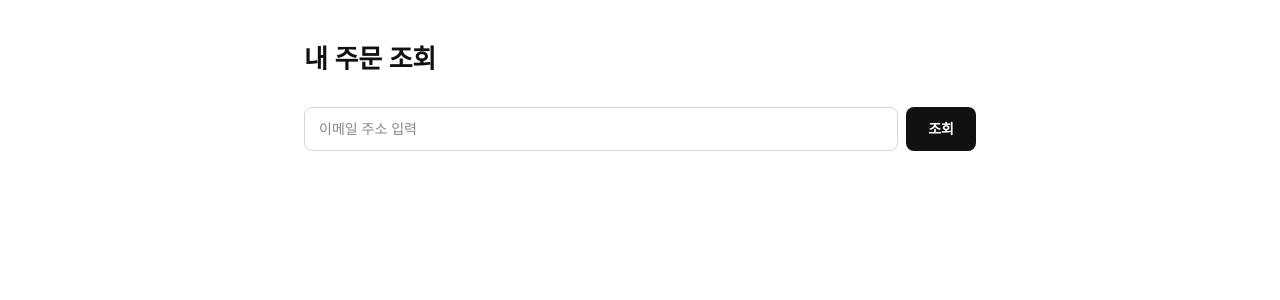
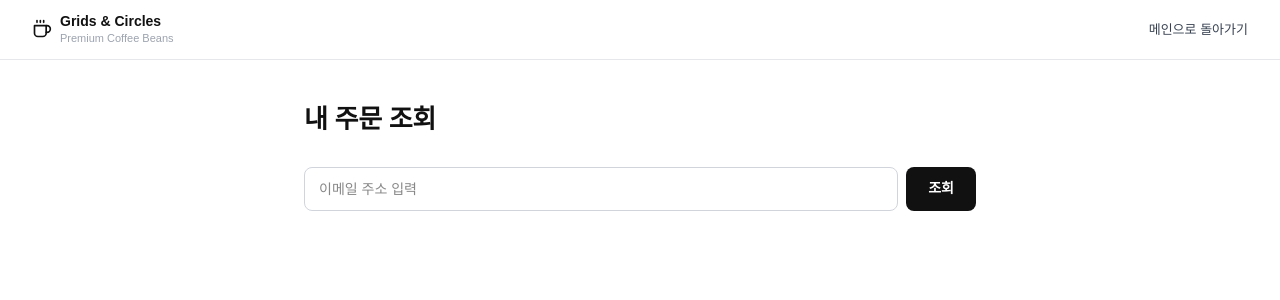
Before and after one commit to prgrms-be-devcourse/NBE9-11-1-Team07, a Next.js app in the folder Frontend/: page /my-orders in a window 1280 px wide. Shown: the top 300 px of the page. Built offline with nearby package versions, Linux system fonts and the light colour scheme.

Commit message:
fix: 메인으로 돌아가기 버튼 추가 및 로고 추가

```diff
--- a/Frontend/src/components/my-orders/OrderLookup.tsx
+++ b/Frontend/src/components/my-orders/OrderLookup.tsx
@@ -2,6 +2,7 @@
 
 import { useState } from "react";
 import { fetchApi } from "@/lib/client";
+import Link from "next/link";
 
 // ─── 타입 정의 ───────────────────────────────────────────
 interface OrderItem {
@@ -115,6 +116,35 @@ export default function OrderLookup() {
     };
 
     return (
+        <div style={styles.wrap}>
+            {/* 헤더 */}
+            <header style={styles.header}>
+                <div style={styles.logoWrap}>
+                    <svg
+                        xmlns="http://www.w3.org/2000/svg"
+                        width="20" height="20"
+                        viewBox="0 0 24 24"
+                        fill="none"
+                        stroke="currentColor"
+                        strokeWidth="2"
+                        strokeLinecap="round"
+                        strokeLinejoin="round"
+                    >
+                        <path d="M17 8h1a4 4 0 1 1 0 8h-1" />
+                        <path d="M3 8h14v9a4 4 0 0 1-4 4H7a4 4 0 0 1-4-4Z" />
+                        <line x1="6" x2="6" y1="2" y2="4" />
+                        <line x1="10" x2="10" y1="2" y2="4" />
+                        <line x1="14" x2="14" y1="2" y2="4" />
+                    </svg>
+                    <div>
+                        <div style={styles.logoTitle}>Grids &amp; Circles</div>
+                        <div style={styles.logoSub}>Premium Coffee Beans</div>
+                    </div>
+                </div>
+                <Link href="/" style={styles.backLink}>메인으로 돌아가기</Link>
+            </header>
+
+            {/* 본문 */}
             <div style={styles.page}>
                 <h1 style={styles.heading}>내 주문 조회</h1>
 
@@ -218,6 +248,7 @@ export default function OrderLookup() {
                             );
                         })}
                 </div>
+            </div>
 
             <style>{`
                 @keyframes spin {
@@ -230,12 +261,43 @@ export default function OrderLookup() {
 
 // ─── 인라인 스타일 ────────────────────────────────────────
 const styles: Record<string, React.CSSProperties> = {
+    wrap: {
+        minHeight: "100vh",
+        backgroundColor: "#fff",
+        fontFamily: "'Pretendard', 'Apple SD Gothic Neo', sans-serif",
+        color: "#111",
+    },
+    header: {
+        display: "flex",
+        justifyContent: "space-between",
+        alignItems: "center",
+        padding: "12px 32px",
+        borderBottom: "1px solid #e5e7eb",
+    },
+    logoWrap: {
+        display: "flex",
+        alignItems: "center",
+        gap: 8,
+    },
+    logoTitle: {
+        fontSize: 14,
+        fontWeight: 700,
+        color: "#111",
+        lineHeight: 1.3,
+    },
+    logoSub: {
+        fontSize: 11,
+        color: "#9ca3af",
+    },
+    backLink: {
+        fontSize: 13,
+        color: "#374151",
+        textDecoration: "none",
+    },
     page: {
         maxWidth: 720,
         margin: "0 auto",
         padding: "40px 24px 80px",
-        fontFamily: "'Pretendard', 'Apple SD Gothic Neo', sans-serif",
-        color: "#111",
     },
     heading: {
         fontSize: 26,
```
Lines whose indentation alone changed are shown as unchanged.
